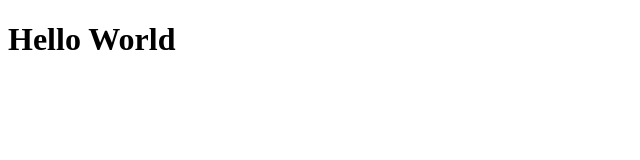
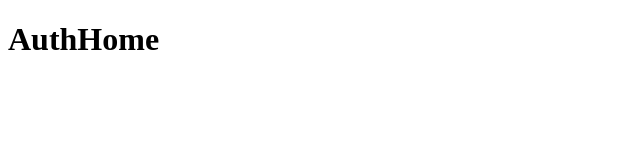
Before and after one commit to PawanKumar666/Paytm-Clone, a React (Vite) app in the folder frontend/: page / in a window 1280 px wide. Shown: the top 160 px of the page, without its empty margins (0-640 px from the left). Built offline with nearby package versions, Linux system fonts and the light colour scheme.

Commit message:
Create pages template

```diff
--- a/frontend/package.json
+++ b/frontend/package.json
@@ -12,7 +12,8 @@
   "dependencies": {
     "axios": "^1.7.2",
     "react": "^18.3.1",
-    "react-dom": "^18.3.1"
+    "react-dom": "^18.3.1",
+    "react-router-dom": "^6.25.1"
   },
   "devDependencies": {
     "@types/react": "^18.3.3",
--- a/frontend/src/App.jsx
+++ b/frontend/src/App.jsx
@@ -1,8 +1,24 @@
+import { BrowserRouter as Router, Routes, Route } from "react-router-dom";
+
+import SignUp from "./components/Auth/SignUp";
+import SignIn from "./components/Auth/SignIn";
+import Dashboard from "./components/Dashboard/Dashboard";
+import TransferMoney from "./components/UserActions/TransferMoney";
+import AddMoneyToSelf from "./components/UserActions/AddMoneyToSelf";
+import AuthHome from "./components/Auth/AuthHome";
+
 function App() {
   return (
-    <>
-      <h1>Hello World</h1>
-    </>
+    <Router>
+      <Routes>
+        <Route path="/" element={<AuthHome />} />
+        <Route path="/signup" element={<SignUp />} />
+        <Route path="/signin" element={<SignIn />} />
+        <Route path="/dashboard" element={<Dashboard />} />
+        <Route path="/transfer-money" element={<TransferMoney />} />
+        <Route path="/add-money-to-self" element={<AddMoneyToSelf />} />
+      </Routes>
+    </Router>
   )
 }
 
--- /dev/null
+++ b/frontend/src/components/Auth/AuthHome.jsx
@@ -0,0 +1,9 @@
+import React from "react";
+
+export default function AuthHome(){
+    return(
+        <div>
+            <h1>AuthHome</h1>
+        </div>
+    )
+}
--- /dev/null
+++ b/frontend/src/components/Auth/SignIn.jsx
@@ -0,0 +1,7 @@
+import React from "react";
+
+const SignIn = () => {
+  return <div>SignIn</div>;
+};
+
+export default SignIn;
--- /dev/null
+++ b/frontend/src/components/Auth/SignUp.jsx
@@ -0,0 +1,7 @@
+import React from "react";
+
+const SignUp = () => {
+  return <div>SignUp</div>;
+};
+
+export default SignUp;
--- /dev/null
+++ b/frontend/src/components/Dashboard/Dashboard.jsx
@@ -0,0 +1,7 @@
+import React from "react";
+
+const Dashboard = () => {
+  return <div>Dashboard</div>;
+};
+
+export default Dashboard;
--- /dev/null
+++ b/frontend/src/components/UserActions/AddMoneyToSelf.jsx
@@ -0,0 +1,7 @@
+import React from "react";
+
+const AddMoneyToSelf = () => {
+  return <div>AddMoneyToSelf</div>;
+};
+
+export default AddMoneyToSelf;
--- /dev/null
+++ b/frontend/src/components/UserActions/TransferMoney.jsx
@@ -0,0 +1,7 @@
+import React from "react";
+
+const TransferMoney = () => {
+  return <div>TransferMoney</div>;
+};
+
+export default TransferMoney;
```
Also changed, not shown: frontend/src/components/TopBar.jsx (deleted, +0 -7 lines), 1 other file (tests, documents, lock files or other folders).
